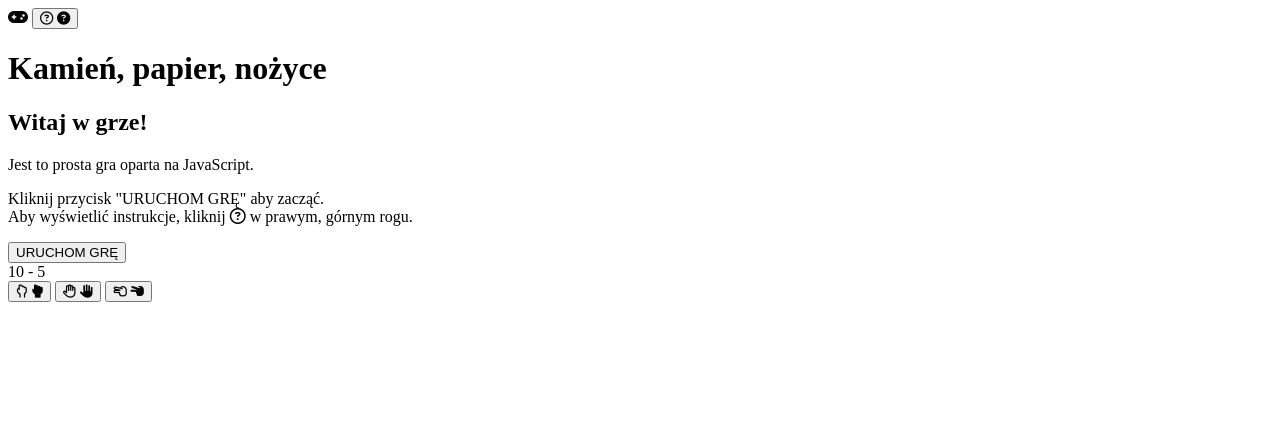
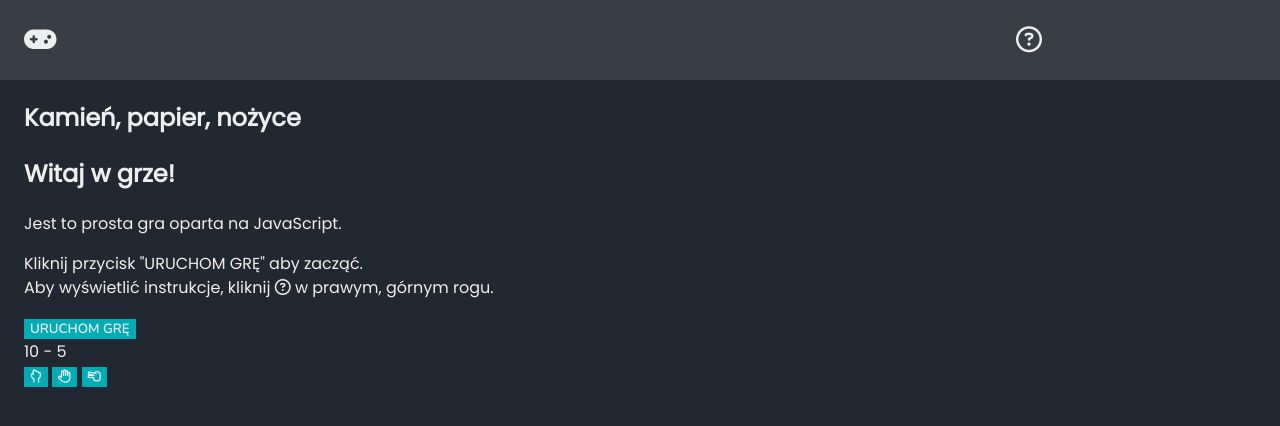
Before and after one commit to Koser61/javascript-prework, a website: page index.html in a window 1280 px wide. Drawn offline with nearby package versions, Linux system fonts and the light colour scheme.

Commit message:
Add header CSS styling

```diff
--- a/index.html
+++ b/index.html
@@ -9,20 +9,24 @@
 	<link rel="stylesheet" href="css/style.css">
 </head>
 <body>
+	<section>
 		<header>
 			<div class="container">
+				<div class="flex-header">
 					<i class="fas fa-gamepad icon-logo"></i>
 					<button class="button-help">
 						<i class="far fa-question-circle icon"></i>
 						<i class="fas fa-question-circle icon-hover"></i>
 					</button>
 				</div>
+			</div>
 		</header>
 		<div class="container">
 			<div class="landing-page">
 				<h1 class="title">Kamień, papier, nożyce</h1>
 				<h2 class="subtitle">Witaj w grze!</h2>
-			<p>Jest to prosta gra oparta na JavaScript.</p><p>Kliknij przycisk "URUCHOM GRĘ" aby zacząć.<br>Aby wyświetlić instrukcje, kliknij <i class="far fa-question-circle icon"></i> w prawym, górnym rogu.</p>
+				<p>Jest to prosta gra oparta na JavaScript.</p>
+				<p>Kliknij przycisk "URUCHOM GRĘ" aby zacząć.<br>Aby wyświetlić instrukcje, kliknij <i class="far fa-question-circle icon-logo"></i> w prawym, górnym rogu.</p>
 				<button class="button-start">URUCHOM GRĘ</button>
 			</div>
 			<div class="game">
@@ -47,6 +51,7 @@
 
 			</div>
 		</div>
+	</section>
 	<footer>
 
 	</footer>
--- a/sass/style.scss
+++ b/sass/style.scss
@@ -8,10 +8,81 @@ $color-bright: #eeeeee;
 $font-heading: 'Nunito', sans-serif;
 $font-text: 'Poppins', sans-serif;
 
-$transition: 1s;
+$transition: 0.5s;
 
 /* Global */
 
+*, *::before, *::after {
+    box-sizing: border-box;
+}
 
+body {
+    margin: 0;
+    padding: 0;
+    line-height: 1.5;
+    font-family: $font-text;
+    font-size: 16px;
+    background-color: $color-darker;
+    color: $color-bright;
+}
+
+.container {
+    max-width: 1024px;
+    height: 100%;
+    margin: 0 24px;
+}
+
+button {
+    border: none;
+    background-color: $color-main;
+    color: $color-bright;
+    font-family: $font-heading;
+    .icon-hover { display: none; }
+}
+
+button:hover {
+    transition: $transition;
+    .icon { display: none; }
+    .icon-hover { display: block; }
+}
+
+/* Header */
+
+header {
+    height: 80px;
+    background-color: $color-dark;
+    .flex-header {
+        width: 100%;
+        height: 100%;
+        display: inline-flex;
+        justify-content: space-between;
+        align-items: center;
+        i {
+            font-size: 26px;
+        }
+        .button-help {
+            background-color: transparent;
+        }
+
+    }
+}
+
+/* Landing Page */
+
+.landing-page {
+    display: block;
+}
+
+/* Game */
+
+.game {
+    //display: none;
+}
+
+/* Instructions */
+
+.instructions {
+    display: none;
+}
 
 /* Responsive */
```
Also changed, not shown: css/style.css, 1 other file. Lines whose indentation alone changed are shown as unchanged.
